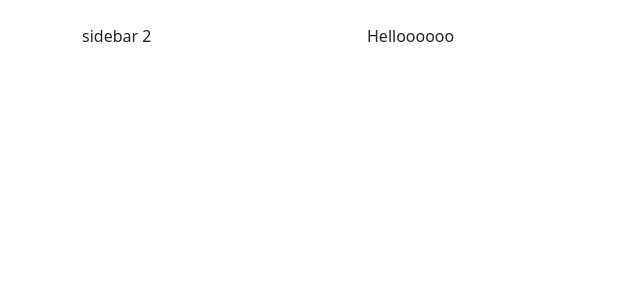
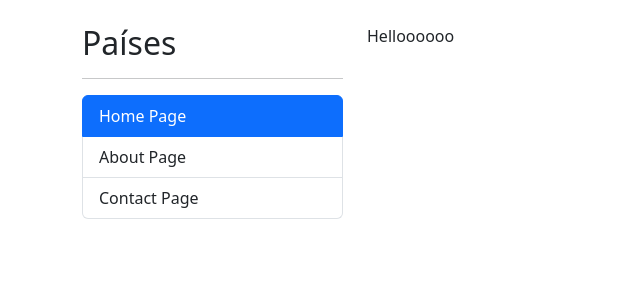
Before and after one commit to Alej087/countryApp, an Angular app: page / in a window 1280 px wide. Shown: the top 300 px of the page, without its empty margins (0-640 px from the left). Built offline with nearby package versions, Linux system fonts and the light colour scheme.

Commit message:
add contact page

```diff
--- a/src/app/app.component.html
+++ b/src/app/app.component.html
@@ -1,5 +1,5 @@
 <div class="row mt-4">
-  <div class="col-3">sidebar 2</div>
+  <div class="col-3"><shared-sidebar></shared-sidebar></div>
   <div class="col">
     <!-- nuestras páginas -->
     <router-outlet></router-outlet>
--- /dev/null
+++ b/src/app/shared/components/sidebar/sidebar.component.html
@@ -0,0 +1,18 @@
+<h2>Países</h2>
+<hr />
+<ul class="list-group">
+  <li
+    routerLink=""
+    routerLinkActive="active"
+    [routerLinkActiveOptions]="{ exact: true }"
+    class="list-group-item"
+  >
+    Home Page
+  </li>
+  <li routerLink="about" routerLinkActive="active" class="list-group-item">
+    About Page
+  </li>
+  <li routerLink="contact" routerLinkActive="active" class="list-group-item">
+    Contact Page
+  </li>
+</ul>
--- /dev/null
+++ b/src/app/shared/components/sidebar/sidebar.component.ts
@@ -0,0 +1,8 @@
+import { Component } from '@angular/core';
+
+@Component({
+  selector: 'shared-sidebar',
+  templateUrl: './sidebar.component.html',
+  styles: ``,
+})
+export class SidebarComponent {}
--- /dev/null
+++ b/src/app/shared/pages/contact-page/contact-page.component.html
@@ -0,0 +1 @@
+<p>contact works!</p>
--- /dev/null
+++ b/src/app/shared/pages/contact-page/contact-page.component.ts
@@ -0,0 +1,8 @@
+import { Component } from '@angular/core';
+
+@Component({
+  selector: 'shared-page-contact',
+  templateUrl: './contact-page.component.html',
+  styles: ``,
+})
+export class ContactPageComponent {}
```
Also changed, not shown: src/app/shared/shared.module.ts (+13 -4 lines).
